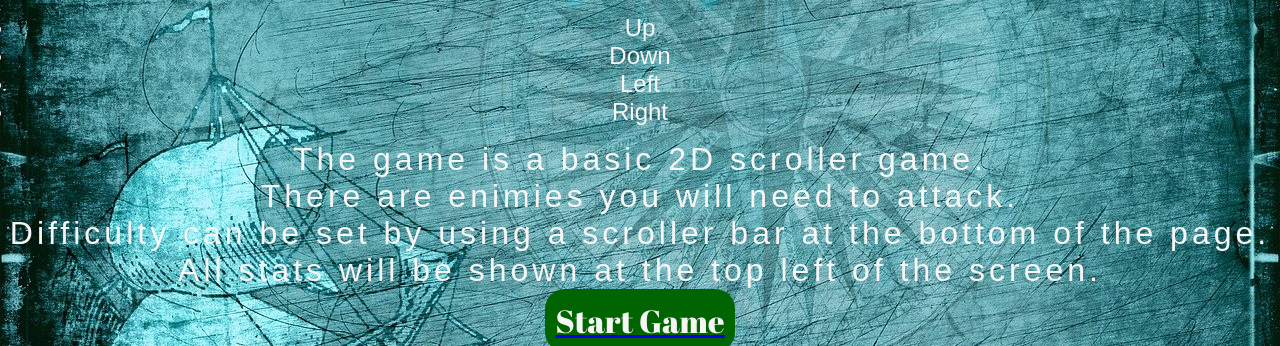
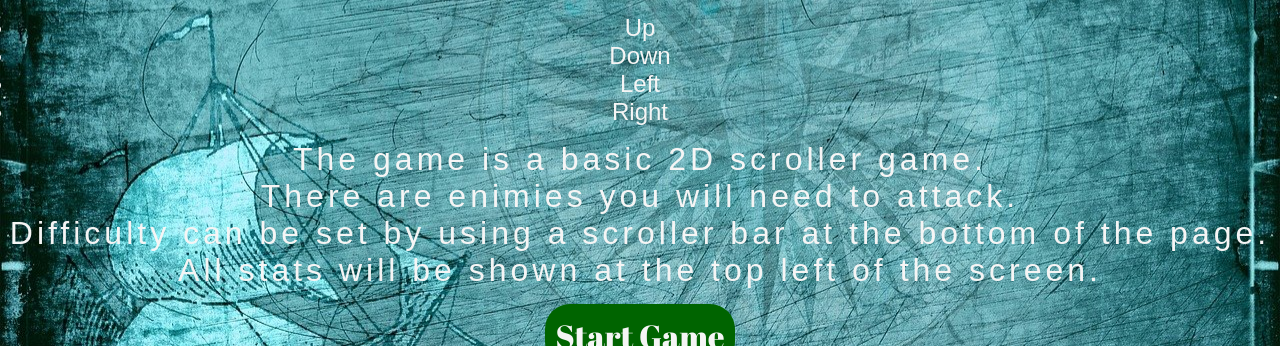
Before and after one commit to Amor-Jansen/BorderRealm, a plain HTML site: page index.html in a window 1280 px wide. Shown: the part 96-442 px from the top of the page. Drawn offline with Linux system fonts and the light colour scheme; a web font is replaced by a local one.

Commit message:
Style the start button

```diff
--- a/assets/css/style.css
+++ b/assets/css/style.css
@@ -45,13 +45,17 @@ body {
 
 /*Start button styling*/
 
+#start-button {
+    margin-top: 15px;
+}
+
 button {
     font-family: Abril Fatface, sans-serif;
     font-size: 200%;
     display: block;
     margin: 0 auto;
     padding: 10px;
-    border-radius: 20px;
+    border-radius: 25px;
     background-color: darkgreen;
     color: whitesmoke;
 
```
